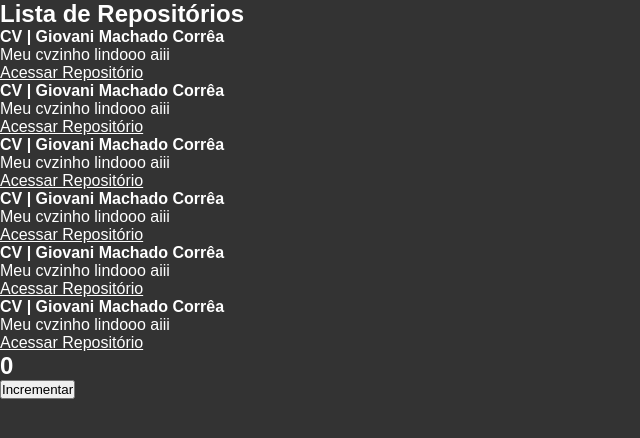
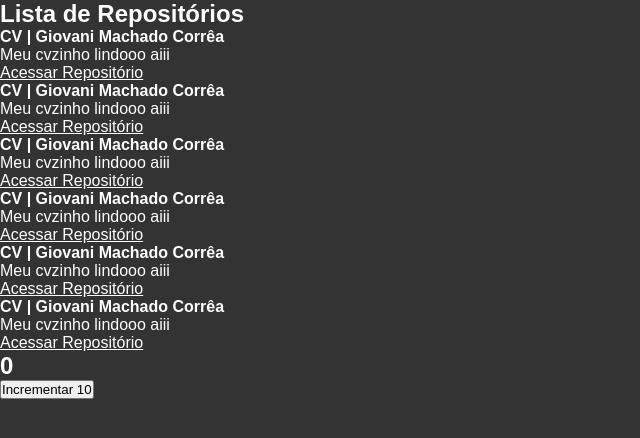
Before and after one commit to Elesiann/01-github-explorer, a React app: page / in a window 1280 px wide. Shown: the top 438 px of the page, without its empty margins (0-640 px from the left). Built offline with nearby package versions, Linux system fonts and the light colour scheme.

Commit message:
sync with working pc

```diff
--- a/src/components/Counter.jsx
+++ b/src/components/Counter.jsx
@@ -13,14 +13,14 @@ export function Counter() {
 
   // isso acontece tambem com o setCounter, por ser imutável, preciso criar uma nova variável que define um novo valor para o Counter
   function increment() {
-    setCounter(counter + 1);
+    setCounter(counter + 10);
   }
 
   return (
     <div>
       <h2>{counter}</h2>
       <button type="button" onClick={increment}>
-        Incrementar
+        Incrementar 10
       </button>
     </div>
   );
```
Also changed, not shown: 1 other file (tests, documents, lock files or other folders).
